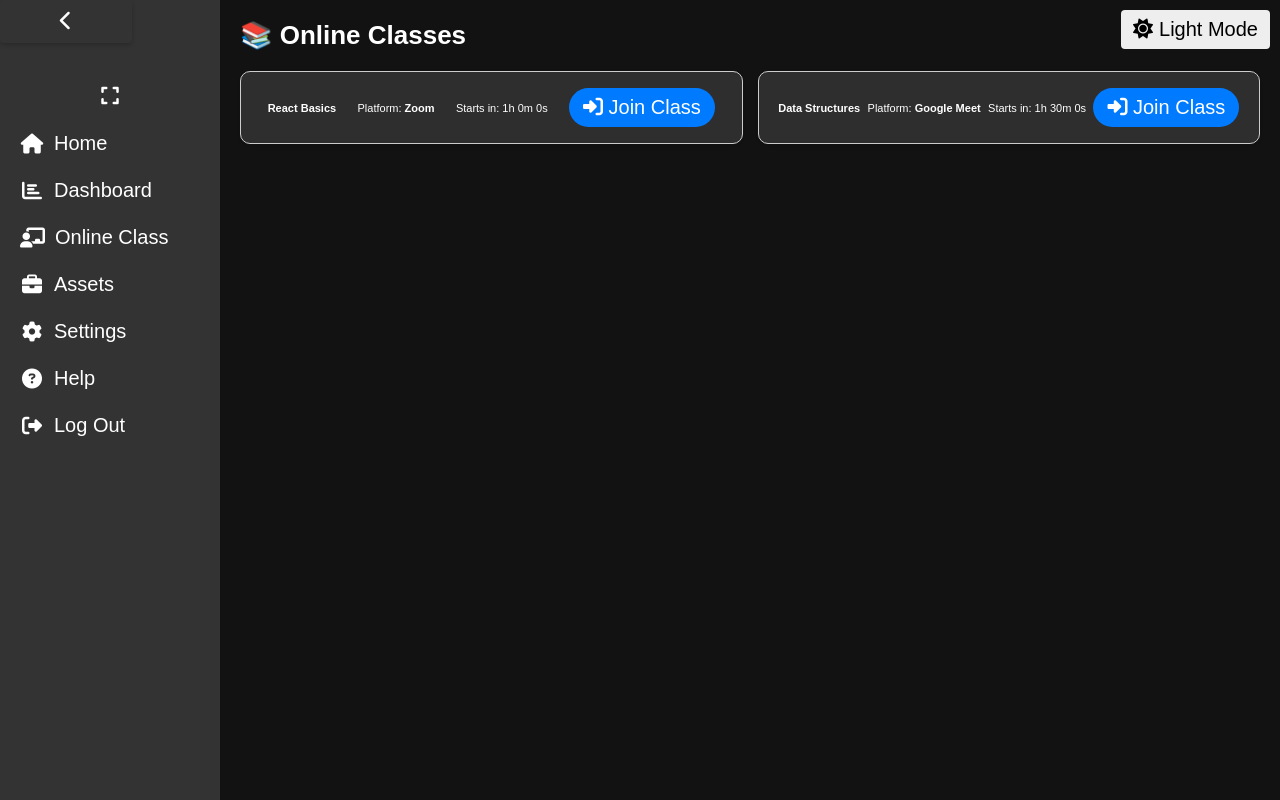
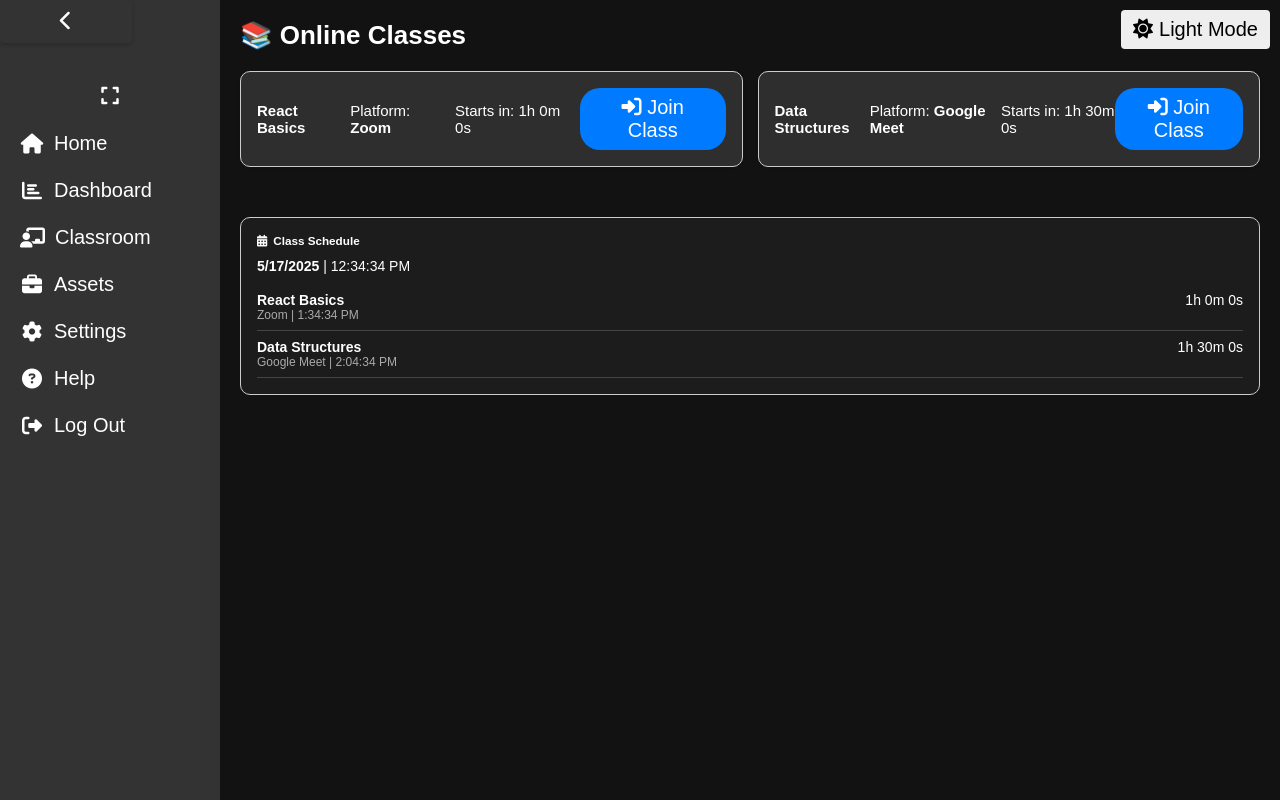
Before and after one commit to omekeuchechi/myteacher_super_tech, a React (Vite) app: page /myteacher_super_tech/online-class in a window 1280 px wide. Built offline with nearby package versions, Linux system fonts and the light colour scheme.

Commit message:
nice to make changes

```diff
--- a/src/assets/styles/dashboard/onlineClass.css
+++ b/src/assets/styles/dashboard/onlineClass.css
@@ -159,13 +159,13 @@
   flex-direction: row;
   align-items: center;
   justify-content: space-around;
-  border-radius: 8px;
+  border-radius: 10px;
   box-shadow: 0 1px 3px rgba(0, 0, 0, 0.1);
   color: var(--text-color);
 }
 
 .dashboard-container > .main-content > .online-class-list > .online-class-card > p, .dashboard-container > .main-content > .online-class-list > .online-class-card > h3{
-  font-size: 1.1rem;
+  font-size: 1.5rem;
 }
 
 .dashboard-container .online-class-card .status {
@@ -244,10 +244,34 @@
 
   .dashboard-container .main-content {
     margin-left: 0 !important;
+    margin-top: 40px !important;
     padding: 1rem;
   }
 
   .dashboard-container .mobile-sidebar-toggle {
     display: none !important;
   }
+
+  .dashboard-container > .main-content > .online-class-list > .online-class-card > p, .dashboard-container > .main-content > .online-class-list > .online-class-card > h3{
+    font-size: 1.4rem;
+  }
+    .dashboard-container .online-class-card {
+      padding: 1rem;
+      display: flex;
+      flex-direction: column;
+      align-items: start;
+      gap: 20px;
+      justify-content: space-around;
+      border-radius: 0;
+  }
+
+  .dashboard-container .join-class-btn {
+    padding: 8px 10px;
+    border-radius: 3px;
+  }
+  /* .dashboard-container .join-class-btn {
+    font-size: 1rem;
+    padding: 8px 5px;
+    border-radius: 20px;
+} */
 }
--- /dev/null
+++ b/src/components/userDashCom/ClassScheduleCalendar.jsx
@@ -0,0 +1,64 @@
+import React, { useState, useEffect } from 'react';
+
+const ClassScheduleCalendar = ({ theme, classes }) => {
+  const [now, setNow] = useState(new Date());
+
+  useEffect(() => {
+    const interval = setInterval(() => setNow(new Date()), 1000);
+    return () => clearInterval(interval);
+  }, []);
+
+  return (
+    <div className="live-schedule" style={{
+      background: theme === 'light' ? '#fff' : '#1c1c1c',
+      color: theme === 'light' ? '#000' : '#fff',
+      border: '1px solid #ccc',
+      borderRadius: '10px',
+      padding: '16px',
+      fontFamily: 'sans-serif',
+      marginTop: '30px',
+    }}>
+      <h3 style={{ marginBottom: '10px' }}>
+        <i className="fas fa-calendar-alt" style={{ marginRight: '6px' }} />
+        Class Schedule
+      </h3>
+
+      <p style={{ fontSize: '14px', marginBottom: '10px' }}>
+        <strong>{now.toLocaleDateString()}</strong> | {now.toLocaleTimeString()}
+      </p>
+
+      {classes && classes.length > 0 ? (
+        <div style={{ maxHeight: '250px', overflowY: 'auto' }}>
+          {classes.map(cls => {
+            const timeLeft = Math.max(0, Math.floor((cls.startTime - now) / 1000));
+            const h = Math.floor(timeLeft / 3600);
+            const m = Math.floor((timeLeft % 3600) / 60);
+            const s = timeLeft % 60;
+
+            return (
+              <div key={cls.id} style={{
+                borderBottom: '1px solid #444',
+                padding: '8px 0',
+                display: 'flex',
+                justifyContent: 'space-between',
+                fontSize: '14px'
+              }}>
+                <div>
+                  <strong>{cls.title}</strong>
+                  <div style={{ fontSize: '12px', color: theme === 'light' ? '#555' : '#aaa' }}>
+                    {cls.platform} | {cls.startTime.toLocaleTimeString()}
+                  </div>
+                </div>
+                <div>{h}h {m}m {s}s</div>
+              </div>
+            );
+          })}
+        </div>
+      ) : (
+        <p>No upcoming classes</p>
+      )}
+    </div>
+  );
+};
+
+export default ClassScheduleCalendar;
--- /dev/null
+++ b/src/components/userDashCom/dashMobileNav.jsx
@@ -0,0 +1,128 @@
+import React, { useState } from "react";
+import { Link } from "react-router-dom";
+import FullscreenIcon from "../../components/userDashCom/fullscreenIcon";
+
+const DashMobileNav = ({ theme = "light" }) => {
+  const [isOpen, setIsOpen] = useState(false);
+  const isDark = theme === "dark";
+
+  return (
+    <>
+      {/* Hamburger Button */}
+      <button
+        className={`hamburger-btn ${isDark ? "dark" : "light"}`}
+        onClick={() => setIsOpen(!isOpen)}
+      >
+        <i className="fas fa-bars"></i>
+      </button>
+
+      {/* Mobile Nav */}
+      {isOpen && (
+        <div className={`simple-mobile-nav ${isDark ? "dark" : "light"}`}>
+          <p style={{ fontWeight: "bold", marginBottom: "10px" }}>
+            Theme: {isDark ? "Dark" : "Light"}
+          </p>
+          <FullscreenIcon />
+          <NavItem icon="home" label="Home" move="/" isExpanded={true} />
+          <NavItem icon="chart-bar" label="Dashboard" move="/dashboard" isExpanded={true} />
+          <NavItem icon="chalkboard-teacher" label="Classroom" isExpanded={true} />
+          <NavItem icon="briefcase" label="Assets" isExpanded={true} />
+          <NavItem icon="cog" label="Settings" isExpanded={true} />
+          <NavItem icon="question-circle" label="Help" isExpanded={true} />
+          <NavItem icon="right-from-bracket" label="Log Out" isExpanded={true} />
+        </div>
+      )}
+
+      <style jsx="true">{`
+        .hamburger-btn {
+          display: none;
+          background: #086cca;
+          border: none;
+          font-size: 24px;
+          position: fixed;
+          padding: 8px;
+          top: 0;
+          left: 2px;
+          z-index: 200;
+        }
+
+        .hamburger-btn.dark {
+          color: white;
+        }
+
+        .hamburger-btn.light {
+          color: black;
+        }
+
+        .simple-mobile-nav {
+          display: flex;
+          flex-direction: column;
+          padding: 16px;
+          border-top: 1px solid;
+          position: fixed;
+          bottom: 0;
+          width: 100%;
+          z-index: 1000;
+        }
+
+        .simple-mobile-nav.dark {
+          background-color: #222;
+          color: white;
+          border-color: #444;
+        }
+
+        .simple-mobile-nav.light {
+          background-color: #f9f9f9;
+          color: #000;
+          border-color: #ddd;
+        }
+
+        .nav-item {
+          display: flex;
+          align-items: center;
+          padding: 10px 12px;
+          border-bottom: 1px solid;
+          text-decoration: none;
+        }
+
+        .simple-mobile-nav.dark .nav-item {
+          color: white;
+          border-color: #333;
+        }
+
+        .simple-mobile-nav.light .nav-item {
+          color: black;
+          border-color: #ccc;
+        }
+
+        .nav-item:hover {
+          opacity: 0.85;
+        }
+
+        @media screen and (max-width: 1024px) {
+          .hamburger-btn {
+            display: block;
+          }
+        }
+
+        @media screen and (min-width: 1025px) {
+          .hamburger-btn,
+          .simple-mobile-nav {
+            display: none !important;
+          }
+        }
+      `}</style>
+    </>
+  );
+};
+
+function NavItem({ icon, label, isExpanded, move }) {
+  return (
+    <Link className="nav-item" to={move || "#"}>
+      <i className={`fas fa-${icon}`} style={{ fontSize: "20px", marginRight: isExpanded ? "10px" : "0" }}></i>
+      {isExpanded && <span>{label}</span>}
+    </Link>
+  );
+}
+
+export default DashMobileNav;
--- a/src/pages/online.jsx
+++ b/src/pages/online.jsx
@@ -1,8 +1,9 @@
 import React, { useState, useEffect } from 'react';
 import '@fortawesome/fontawesome-free/css/all.min.css';
-// import '../assets/styles/dashboard/UserDashboard.css';
 import '../assets/styles/dashboard/onlineClass.css';
 import FullscreenIcon from '../components/userDashCom/fullscreenIcon';
+import ClassScheduleCalendar from '../components/userDashCom/ClassScheduleCalendar';
+import DashMobileNav from '../components/userDashCom/dashMobileNav';
 import { Link } from 'react-router-dom';
 
 const OnlineClass = () => {
@@ -10,6 +11,33 @@ const OnlineClass = () => {
   const [theme, setTheme] = useState(() => localStorage.getItem('theme') || 'dark');
   const [showModal, setShowModal] = useState(false);
   const [selectedClass, setSelectedClass] = useState(null);
+  const [loading, setLoading] = useState(false);
+  const [now, setNow] = useState(new Date());
+
+  const sampleClasses = [
+    {
+      id: 1,
+      title: 'React Basics',
+      startTime: new Date(Date.now() + 1000 * 60 * 60),
+      platform: 'Zoom',
+      topics: [
+        'JSX Syntax',
+        'State and Props',
+        'Component Lifecycle',
+      ],
+    },
+    {
+      id: 2,
+      title: 'Data Structures',
+      startTime: new Date(Date.now() + 1000 * 60 * 90),
+      platform: 'Google Meet',
+      topics: [
+        'Arrays vs Linked Lists',
+        'Stacks & Queues',
+        'Big O Notation',
+      ],
+    },
+  ];
 
   useEffect(() => {
     localStorage.setItem('theme', theme);
@@ -27,29 +55,13 @@ const OnlineClass = () => {
     }
   }, [theme]);
 
-  const toggleSidebar = () => setIsExpanded(prev => !prev);
-  const toggleTheme = () => setTheme(prev => (prev === 'dark' ? 'light' : 'dark'));
-
-  const sampleClasses = [
-    {
-      id: 1,
-      title: 'React Basics',
-      startTime: new Date(Date.now() + 1000 * 60 * 60),
-      platform: 'Zoom',
-    },
-    {
-      id: 2,
-      title: 'Data Structures',
-      startTime: new Date(Date.now() + 1000 * 60 * 90),
-      platform: 'Google Meet',
-    },
-  ];
-
-  const [now, setNow] = useState(new Date());
   useEffect(() => {
     const interval = setInterval(() => setNow(new Date()), 1000);
     return () => clearInterval(interval);
   }, []);
+
+  const toggleSidebar = () => setIsExpanded(prev => !prev);
+  const toggleTheme = () => setTheme(prev => (prev === 'dark' ? 'light' : 'dark'));
 
   const handleJoinClick = (cls) => {
     setSelectedClass(cls);
@@ -62,18 +74,59 @@ const OnlineClass = () => {
   };
 
   const confirmJoin = () => {
-    alert(`Joining ${selectedClass.title} on ${selectedClass.platform}`);
-    closeModal();
+    setLoading(true);
+    setTimeout(() => {
+      if (selectedClass) {
+        const topicsHtml = `
+          <html>
+          <head>
+            <title>${selectedClass.title} - Today's Topics</title>
+            <style>
+              body {
+                font-family: Arial, sans-serif;
+                padding: 20px;
+                background-color: ${theme === 'light' ? '#fff' : '#1c1c1c'};
+                color: ${theme === 'light' ? '#000' : '#fff'};
+              }
+              h1 {
+                font-size: 24px;
+                margin-bottom: 10px;
+              }
+              ul {
+                padding-left: 20px;
+              }
+              li {
+                margin-bottom: 6px;
+              }
+            </style>
+          </head>
+          <body>
+            <h1>${selectedClass.title} - Topics</h1>
+            <p>Platform: <strong>${selectedClass.platform}</strong></p>
+            <ul>
+              ${selectedClass.topics.map(topic => `<li>${topic}</li>`).join('')}
+            </ul>
+            <p>Class starts at: <strong>${selectedClass.startTime.toLocaleTimeString()}</strong></p>
+          </body>
+          </html>
+        `;
+        const newWindow = window.open('', '_blank', 'width=600,height=500');
+        newWindow.document.write(topicsHtml);
+        newWindow.document.close();
+      }
+
+      setLoading(false);
+      closeModal();
+    }, 1000);
   };
 
   return (
     <div className={`dashboard-container ${theme}`}>
-      {/* Mobile sidebar toggle */}
+      <DashMobileNav theme={theme} />
       <button className="mobile-sidebar-toggle" onClick={toggleSidebar} aria-label="Toggle sidebar">
         <i className="fas fa-bars"></i>
       </button>
 
-      {/* Theme toggle */}
       <button
         onClick={toggleTheme}
         style={{
@@ -91,7 +144,6 @@ const OnlineClass = () => {
         {theme === 'light' ? 'Dark Mode' : 'Light Mode'}
       </button>
 
-      {/* Sidebar */}
       <div className={`sidebar ${isExpanded ? 'expanded' : 'collapsed'}`}>
         <button onClick={toggleSidebar} className="toggle-button" aria-label="Toggle sidebar">
           <i className={`fas ${isExpanded ? 'fa-chevron-left' : 'fa-chevron-right'}`}></i>
@@ -101,7 +153,7 @@ const OnlineClass = () => {
           <FullscreenIcon />
           <NavItem icon="home" label="Home" move="/" isExpanded={isExpanded} />
           <NavItem icon="chart-bar" label="Dashboard" move="/dashboard" isExpanded={isExpanded} />
-          <NavItem icon="chalkboard-teacher" label="Online Class" isExpanded={isExpanded} />
+          <NavItem icon="chalkboard-teacher" label="Classroom" isExpanded={isExpanded} />
           <NavItem icon="briefcase" label="Assets" isExpanded={isExpanded} />
           <NavItem icon="cog" label="Settings" isExpanded={isExpanded} />
           <NavItem icon="question-circle" label="Help" isExpanded={isExpanded} />
@@ -109,8 +161,9 @@ const OnlineClass = () => {
         </nav>
       </div>
 
-      {/* Main Content */}
       <div className="main-content">
+
+
         <h2 style={{ fontSize: '26px', marginBottom: '20px' }}>📚 Online Classes</h2>
 
         <div className="online-class-list">
@@ -128,7 +181,7 @@ const OnlineClass = () => {
                   background: theme === 'light' ? '#f8f8f8' : '#2e2e2e',
                   color: 'var(--text-color)',
                   border: '1px solid #ccc',
-                  borderRadius: '10px',
+                  // borderRadius: '10px',
                   padding: '16px',
                   marginBottom: '20px',
                 }}
@@ -136,42 +189,105 @@ const OnlineClass = () => {
                 <h3>{cls.title}</h3>
                 <p>Platform: <strong>{cls.platform}</strong></p>
                 <p>Starts in: {hours}h {minutes}m {seconds}s</p>
-                <button className="join-class-btn" onClick={() => handleJoinClick(cls)}>
+                <button
+                  className="join-class-btn"
+                  onClick={() => handleJoinClick(cls)}
+                  disabled={loading}
+                  style={{ position: 'relative' }}
+                >
+                  {loading && selectedClass?.id === cls.id ? (
+                    <div className="spinner" style={{
+                      position: 'absolute',
+                      left: '10px',
+                      top: '50%',
+                      transform: 'translateY(-50%)',
+                      width: '16px',
+                      height: '16px',
+                      border: '2px solid #ccc',
+                      borderTop: '2px solid #333',
+                      borderRadius: '50%',
+                      animation: 'spin 1s linear infinite',
+                    }}></div>
+                  ) : null}
                   <i className="fas fa-sign-in-alt"></i> Join Class
                 </button>
               </div>
             );
           })}
         </div>
+
+        <ClassScheduleCalendar theme={theme} classes={sampleClasses} />
       </div>
 
-      {/* Modal */}
       {showModal && selectedClass && (
         <div className="modal-overlay">
-          <div
-            className="modal-content"
-            style={{
-              background: theme === 'light' ? '#fff' : '#333',
-              color: 'var(--text-color)',
-            }}
-          >
-            <button className="modal-close" onClick={closeModal}>
-              <i className="fas fa-times"></i>
-            </button>
+          <div className="modal-content" style={{
+            background: theme === 'light' ? '#fff' : '#333',
+            color: 'var(--text-color)'
+          }}>
+            <button className="modal-close" onClick={closeModal}><i className="fas fa-times"></i></button>
             <h3>Join Class: {selectedClass.title}</h3>
             <p>Platform: {selectedClass.platform}</p>
             <p>Are you sure you want to join this class?</p>
-            <button className="modal-join-btn" onClick={confirmJoin}>
-              <i className="fas fa-video"></i> Join Now
+            <button className="modal-join-btn" onClick={confirmJoin} disabled={loading}>
+              {loading ? (
+                <div className="spinner" style={{
+                  display: 'inline-block',
+                  width: '16px',
+                  height: '16px',
+                  border: '2px solid #ccc',
+                  borderTop: '2px solid #333',
+                  borderRadius: '50%',
+                  animation: 'spin 1s linear infinite',
+                  marginRight: '8px',
+                }}></div>
+              ) : (
+                <i className="fas fa-video"></i>
+              )}
+              {loading ? 'Joining...' : 'Join Now'}
             </button>
           </div>
         </div>
       )}
+
+      {loading && (
+        <div className="loading-overlay">
+          <div className="loader"></div>
+        </div>
+      )}
+
+      <style jsx>{`
+        @keyframes spin {
+          0% { transform: rotate(0deg); }
+          100% { transform: rotate(360deg); }
+        }
+
+        .loading-overlay {
+          position: fixed;
+          top: 0;
+          left: 0;
+          width: 100%;
+          height: 100%;
+          background: rgba(0, 0, 0, 0.3);
+          display: flex;
+          justify-content: center;
+          align-items: center;
+          z-index: 9999;
+        }
+
+        .loader {
+          border: 4px solid #f3f3f3;
+          border-top: 4px solid #333;
+          border-radius: 50%;
+          width: 40px;
+          height: 40px;
+          animation: spin 1s linear infinite;
+        }
+      `}</style>
     </div>
   );
 };
 
-// Sidebar Nav Item
 function NavItem({ icon, label, isExpanded, move }) {
   return (
     <Link className="nav-item" to={move || '#'}>
--- a/src/pages/userDashboard.jsx
+++ b/src/pages/userDashboard.jsx
@@ -6,6 +6,7 @@ import HeroSection from "../components/userDashCom/hero";
 import CourseTaken from "../components/userDashCom/courseTaken";
 import FullscreenIcon from "../components/userDashCom/fullscreenIcon";
 import ActiveActivity from "../components/userDashCom/activeActivity";
+import DashMobileNav from '../components/userDashCom/dashMobileNav';
 import { Link } from "react-router-dom";
 
 
@@ -36,7 +37,7 @@ function UserDashboard() {
 
   return (
     <div className={`dashboard-container ${theme}`}>
-      {/* Apply theme-specific CSS variables for seamless styling */}
+      <DashMobileNav theme={theme} />
       <ThemeStyles theme={theme} />
 
 
```
